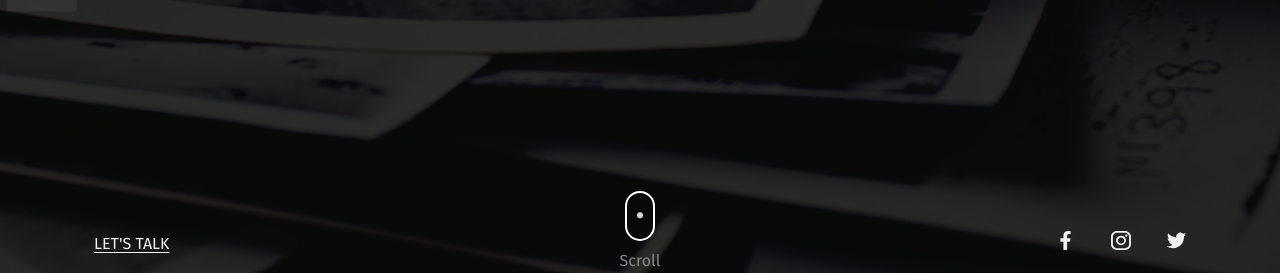
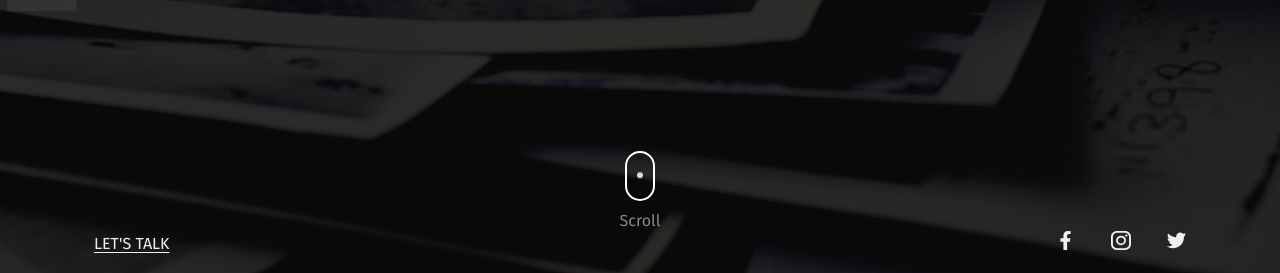
Before and after one commit to midvik87/ternal, a plain HTML site: page index.html in a window 1280 px wide. Shown: the part 527-800 px from the top of the page. Drawn offline with Linux system fonts and the light colour scheme.

Commit message:
Update style.css

```diff
--- a/iternal/assets/css/style.css
+++ b/iternal/assets/css/style.css
@@ -602,6 +602,7 @@ footer .container::after {
 .scrollDown {
     position: absolute;
     width: 50px;
+    bottom: 10%;
     left: calc( 50% - 25px );
 }
 
@@ -1715,6 +1716,10 @@ form textarea:focus::placeholder {
         --text-h1: 125px;
     }
 
+    .scrollDown {
+        bottom: 5%;
+    }
+
     .about-slider {
         justify-content: center;
         overflow-x: hidden;
```
